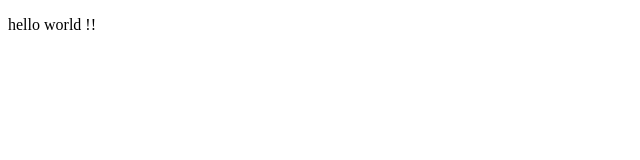
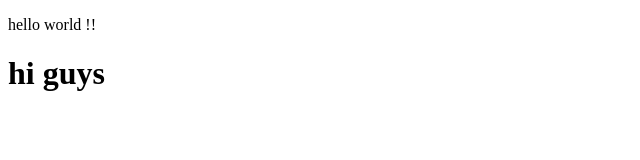
Before and after one commit to scatterize/project, a plain HTML site: page index.html in a window 1280 px wide. Shown: the whole page, without its empty margins (0-640 px from the left). Drawn offline with Linux system fonts and the light colour scheme.

Commit message:
index.html test

```diff
--- a/index.html
+++ b/index.html
@@ -7,6 +7,7 @@
   </head>
   <body>
     <p>hello world !!</p>
+    <h1>hi guys</h1>
     <script src="/js/script.js"></script>
   </body>
 </html>
```
